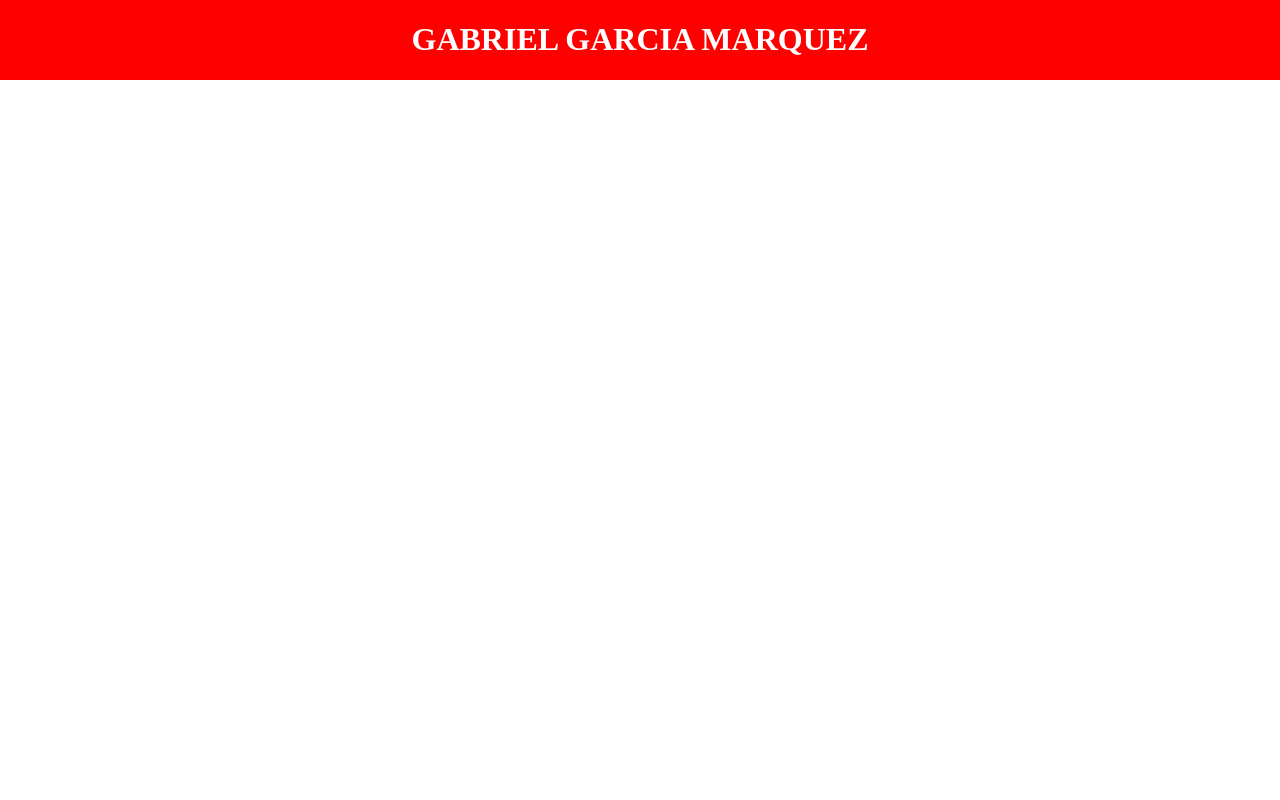
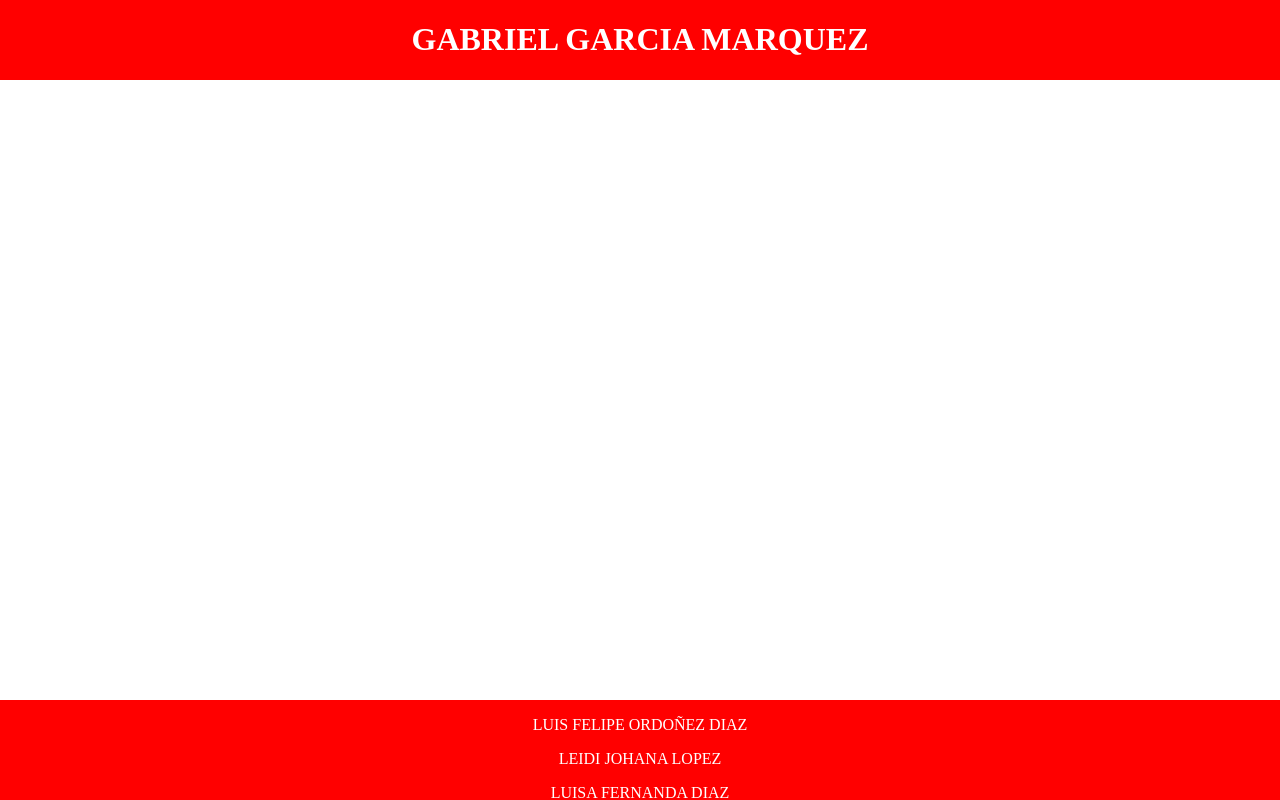
Before and after one commit to luis2816/TALLER_GGM, a plain HTML site: page index.html in a window 1280 px wide. Drawn offline with Linux system fonts and the light colour scheme.

Commit message:
agregando el footer a la pagina principal

```diff
--- a/CSS/css.css
+++ b/CSS/css.css
@@ -17,3 +17,14 @@ html, body {
     text-align: center;
     color: white;
   }
+  footer {
+    position: fixed;
+    bottom: 0;
+    left: 0;
+    right: 0;
+    background-color: red;
+    text-align: center;
+    color: white;
+    height: 100px;
+
+  }
--- a/index.html
+++ b/index.html
@@ -13,6 +13,11 @@
           <h1>GABRIEL GARCIA MARQUEZ</h1>
         </header>
     </div>
+    <footer>
+        <p>LUIS FELIPE ORDOÑEZ DIAZ</p>
+        <p>LEIDI JOHANA LOPEZ</p>
+        <p>LUISA FERNANDA DIAZ</p>
+      </footer>
     <script src="JS/js.js"></script>
 </body>
 </html>
```
